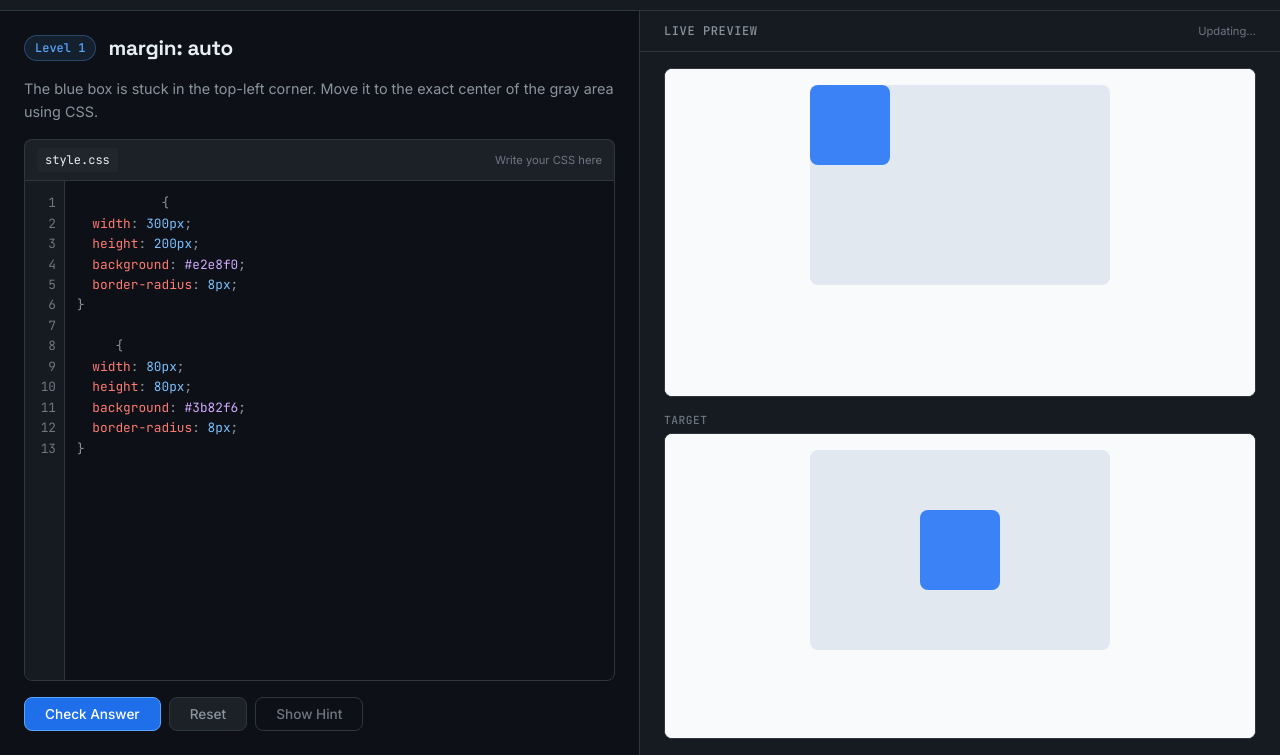
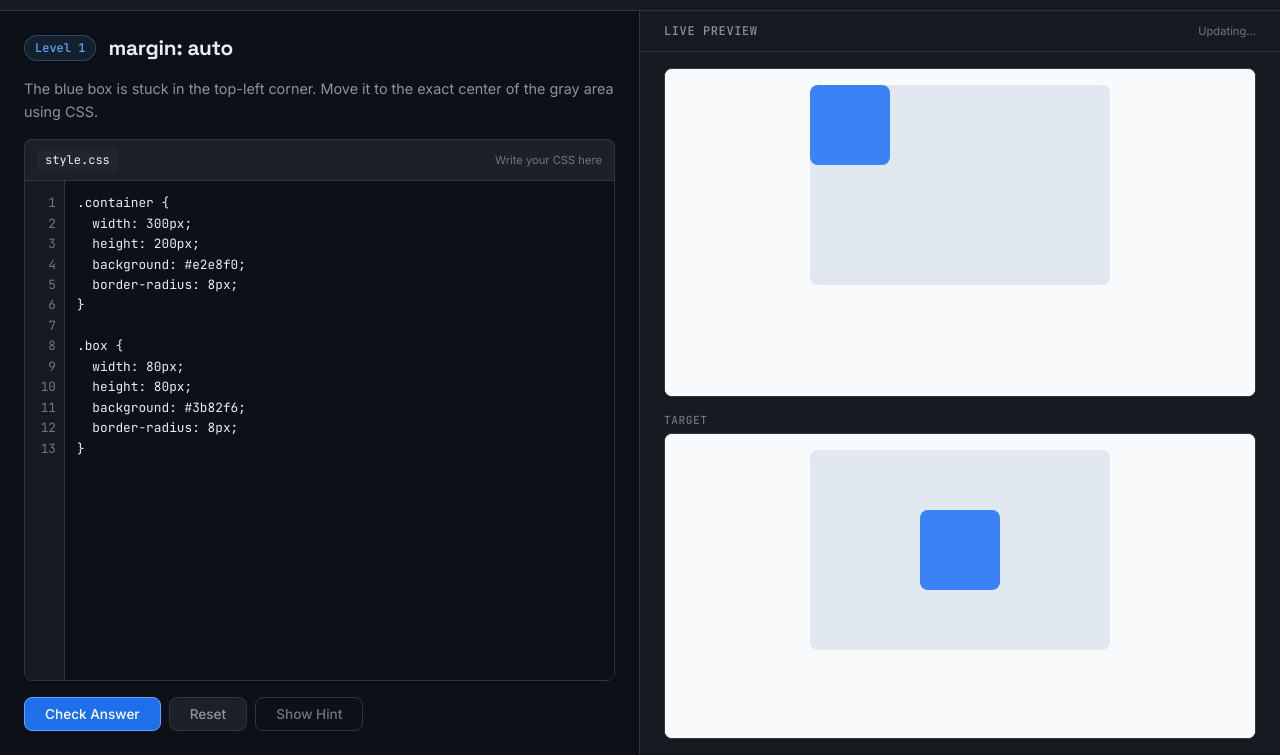
Before and after one commit to RodrigoNakayama2944/LearningGame, a website built with Vite: page index.html in a window 1280 px wide. Shown: the part 45-800 px from the top of the page. Built offline with nearby package versions, Linux system fonts and the light colour scheme.

Commit message:
Fix editor: replace broken overlay with clean textarea

```diff
--- a/index.html
+++ b/index.html
@@ -40,7 +40,6 @@
         <div class="editor-container" id="editorContainer">
           <div class="line-numbers" id="lineNumbers"></div>
           <div class="editor-wrapper">
-            <pre class="editor-highlight" id="editorHighlight"><code id="highlightedCode"></code></pre>
             <textarea class="editor-input" id="editorInput" spellcheck="false" autocomplete="off" autocorrect="off" autocapitalize="off"></textarea>
           </div>
         </div>
--- a/src/main.js
+++ b/src/main.js
@@ -1,11 +1,8 @@
 import levels from './levels.js'
-import { highlightCSS } from './editor.js'
 import { updatePreview, updateTarget } from './preview.js'
 
 const editorInput = document.getElementById('editorInput')
-const highlightedCode = document.getElementById('highlightedCode')
 const lineNumbers = document.getElementById('lineNumbers')
-const editorContainer = document.getElementById('editorContainer')
 const previewFrame = document.getElementById('previewFrame')
 const targetFrame = document.getElementById('targetFrame')
 const targetWrapper = document.getElementById('targetWrapper')
@@ -71,7 +68,6 @@ function loadLevel(index) {
 
   currentCSS = level.starterCSS
   editorInput.value = level.starterCSS
-  updateHighlight()
   updateLineNumbers()
 
   updatePreview(previewFrame, level.html, level.starterCSS)
@@ -94,7 +90,6 @@ function setupEventListeners() {
 
 function onEditorInput() {
   currentCSS = editorInput.value
-  updateHighlight()
   updateLineNumbers()
   updatePreview(previewFrame, levels[currentLevelIndex].html, currentCSS)
   previewStatus.textContent = 'Updating...'
@@ -139,10 +134,6 @@ function onEditorKeydown(e) {
   }
 }
 
-function updateHighlight() {
-  highlightedCode.innerHTML = highlightCSS(editorInput.value)
-}
-
 function updateLineNumbers() {
   const lines = editorInput.value.split('\n').length
   lineNumbers.innerHTML = Array.from({ length: lines }, (_, i) =>
@@ -151,9 +142,6 @@ function updateLineNumbers() {
 }
 
 function syncScroll() {
-  const highlight = document.getElementById('editorHighlight')
-  highlight.scrollTop = editorInput.scrollTop
-  highlight.scrollLeft = editorInput.scrollLeft
   lineNumbers.scrollTop = editorInput.scrollTop
 }
 
--- a/src/styles.css
+++ b/src/styles.css
@@ -267,53 +267,33 @@ html, body {
 .editor-wrapper {
   flex: 1;
   position: relative;
-  overflow: auto;
+  overflow: hidden;
 }
 
-.editor-highlight,
+.editor-highlight {
+  display: none;
+}
+
 .editor-input {
   font-family: var(--font-mono);
   font-size: 0.8rem;
   line-height: 1.6;
   padding: 12px;
-  white-space: pre;
-  tab-size: 2;
-}
-
-.editor-highlight {
-  position: absolute;
-  top: 0;
-  left: 0;
-  right: 0;
-  bottom: 0;
-  pointer-events: none;
-  overflow: hidden;
-  color: transparent;
-  margin: 0;
-}
-
-.editor-highlight code {
-  font-family: inherit;
-  font-size: inherit;
-  line-height: inherit;
-}
-
-.editor-input {
-  position: relative;
   width: 100%;
   height: 100%;
-  background: transparent;
-  color: transparent;
+  background: var(--bg-primary);
+  color: var(--text-primary);
   caret-color: var(--accent);
   border: none;
   outline: none;
   resize: none;
-  z-index: 1;
   overflow: auto;
+  tab-size: 2;
+  white-space: pre;
 }
 
 .editor-input::selection {
-  background: rgba(88, 166, 255, 0.25);
+  background: rgba(88, 166, 255, 0.3);
 }
 
 .challenge-actions {
```
